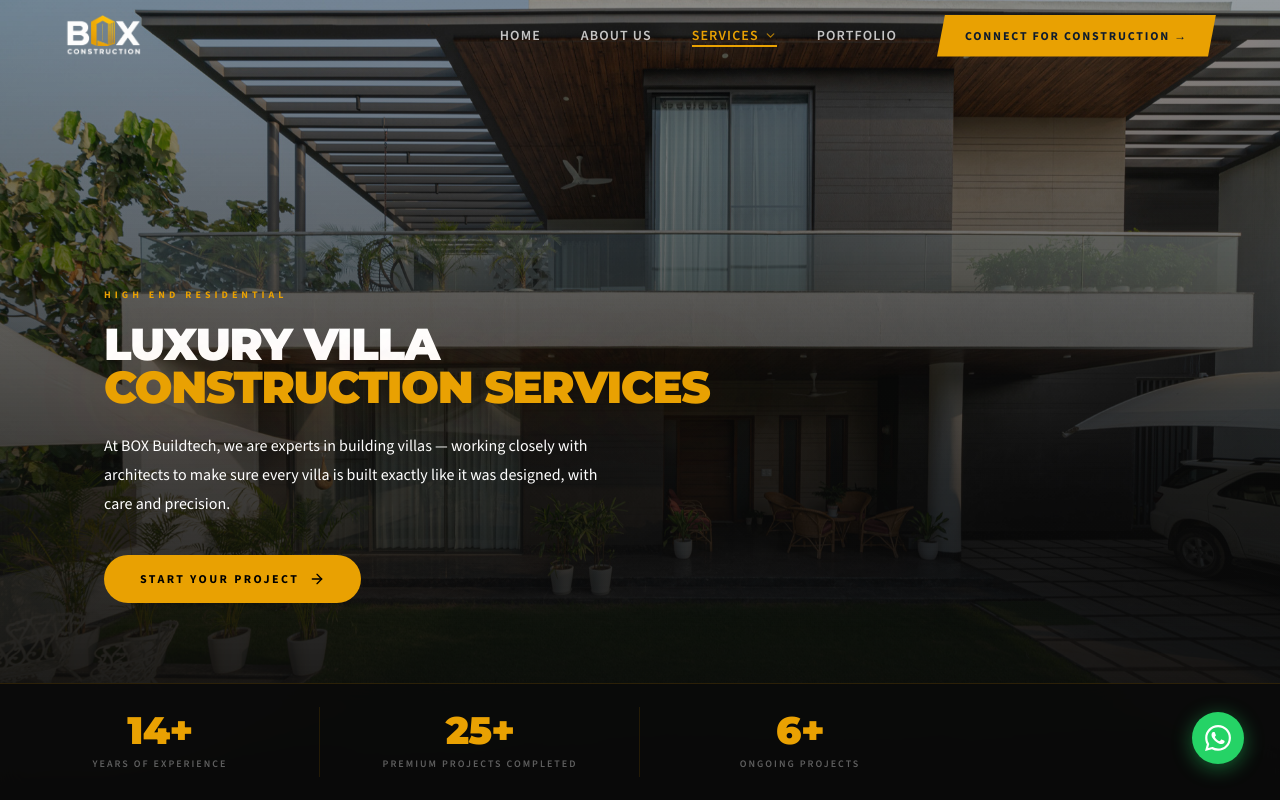
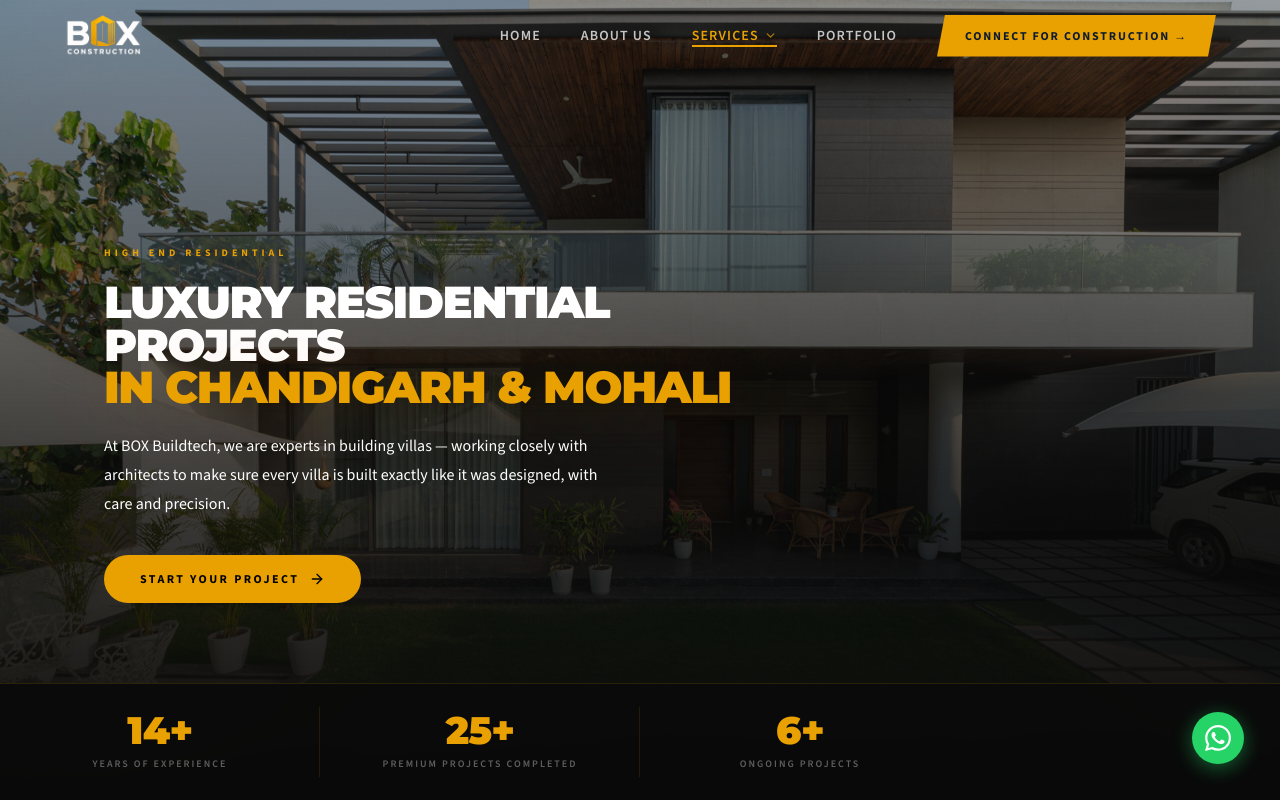
Before and after one commit to SocialThekaAccess/BOX-BUILDtech, a React (Vite) app: page /services/luxury-residential in a window 1280 px wide. Shown: the top 800 px of the page. Built offline with nearby package versions, Linux system fonts and the light colour scheme.

Commit message:
update meta desc + H1 tags for all 3 service pages - LuxuryResidential, LuxuryPalaceHouses, LargeLuxuryFarmHouses

```diff
--- a/prerender.js
+++ b/prerender.js
@@ -47,7 +47,7 @@ const ROUTES = [
   {
     url: '/services/luxury-residential',
     title: 'Luxury Residential Projects Chandigarh & Premium Residential Construction | Box Build Tech',
-    description: 'Box Build Tech creates luxury residential projects in Chandigarh and premium residential construction across Mohali & Punjab. Expert builders for high-end homes and residences.',
+    description: 'Box Build Tech creates luxury residential projects in Chandigarh, premium residential construction, and bespoke luxury homes in Mohali.',
     keywords: 'luxury residential projects Chandigarh, premium residential construction Mohali, luxury home builders Punjab, high end residential construction, Box Build Tech',
     canonical: 'https://www.boxbuildtech.com/services/luxury-residential',
     ogTitle: 'Luxury Residential Projects Chandigarh & Premium Residential Construction | Box Build Tech',
@@ -65,7 +65,7 @@ const ROUTES = [
   {
     url: '/services/luxury-palace-houses',
     title: 'Luxury Villa Construction Chandigarh & Palace House Builders Punjab | Box Build Tech',
-    description: 'Box Build Tech provides luxury villa construction in Chandigarh and palace house building in Punjab. Grand spacious homes with elegant design, premium finishes and peaceful living.',
+    description: 'Box Build Tech provides luxury villa construction in Chandigarh, palace house building in Punjab. Mohali luxury villa construction and palace house builders.',
     keywords: 'luxury villa construction Chandigarh, palace house builders Punjab, luxury palace houses Mohali, grand villa construction Punjab, Box Build Tech',
     canonical: 'https://www.boxbuildtech.com/services/luxury-palace-houses',
     ogTitle: 'Luxury Villa Construction Chandigarh & Palace House Builders Punjab | Box Build Tech',
@@ -74,7 +74,7 @@ const ROUTES = [
   {
     url: '/services/large-luxury-farm-houses',
     title: 'Farm House Construction Punjab & Luxury Farm House Builders Mohali | Box Build Tech',
-    description: 'Box Build Tech offers farm house construction in Punjab and luxury farm house builders in Mohali. Sprawling luxury estates with spacious layouts, open surroundings and premium construction.',
+    description: 'Box Build Tech offers farm house construction in Punjab, luxury farm house builders in Mohali, and custom farm house design.',
     keywords: 'farm house construction Punjab, luxury farm house builders Mohali, farm house Chandigarh, luxury farm house Punjab, Box Build Tech farm house',
     canonical: 'https://www.boxbuildtech.com/services/large-luxury-farm-houses',
     ogTitle: 'Farm House Construction Punjab & Luxury Farm House Builders Mohali | Box Build Tech',
--- a/src/Pages/Services/LargeLuxuryFarmHouses.jsx
+++ b/src/Pages/Services/LargeLuxuryFarmHouses.jsx
@@ -133,7 +133,7 @@ export default function LargeLuxuryFarmHouses() {
     <div className="pp-page">
       <Helmet>
         <title>Farm House Construction Punjab &amp; Luxury Farm House Builders Mohali | Box Build Tech</title>
-        <meta name="description" content="Box Build Tech offers farm house construction in Punjab and luxury farm house builders in Mohali. Sprawling luxury estates with spacious layouts, open surroundings and premium construction." />
+        <meta name="description" content="Box Build Tech offers farm house construction in Punjab, luxury farm house builders in Mohali, and custom farm house design." />
         <meta name="keywords" content="farm house construction Punjab, luxury farm house builders Mohali, farm house Chandigarh, luxury farm house Punjab, Box Build Tech farm house" />
         <meta name="robots" content="index, follow" />
         <link rel="canonical" href="https://www.boxbuildtech.com/services/large-luxury-farm-houses" />
@@ -158,11 +158,10 @@ export default function LargeLuxuryFarmHouses() {
           <F className="pp-hero-content">
             <span className="pp-eyebrow-pill">Large Luxury Farm Houses</span>
 
-            <h2 className="pp-hero-h1">
-              More Space
-              More Privacy
-              More Life
-            </h2>
+            <h1 className="pp-hero-h1">
+              Farm House Construction
+              in Punjab &amp; Mohali
+            </h1>
 
             <div className="pp-hero-divider">
               <span className="pp-hero-divider-line" />
--- a/src/Pages/Services/LuxuryPalaceHouses.jsx
+++ b/src/Pages/Services/LuxuryPalaceHouses.jsx
@@ -133,7 +133,7 @@ export default function LuxuryPalaceHouses() {
     <div className="pp-page">
       <Helmet>
         <title>Luxury Villa Construction Chandigarh &amp; Palace House Builders Punjab | Box Build Tech</title>
-        <meta name="description" content="Box Build Tech provides luxury villa construction in Chandigarh and palace house building in Punjab. Grand spacious homes with elegant design, premium finishes and peaceful living." />
+        <meta name="description" content="Box Build Tech provides luxury villa construction in Chandigarh, palace house building in Punjab. Mohali luxury villa construction and palace house builders." />
         <meta name="keywords" content="luxury villa construction Chandigarh, palace house builders Punjab, luxury palace houses Mohali, grand villa construction Punjab, Box Build Tech" />
         <meta name="robots" content="index, follow" />
         <link rel="canonical" href="https://www.boxbuildtech.com/services/luxury-palace-houses" />
@@ -158,11 +158,10 @@ export default function LuxuryPalaceHouses() {
           <F className="pp-hero-content">
             <span className="pp-eyebrow-pill">Luxury Palace Houses</span>
 
-            <h2 className="pp-hero-h1">
-              Royal Living
-              Modern Comfort
-              Timeless Pride
-            </h2>
+            <h1 className="pp-hero-h1">
+              Luxury Villa Construction
+              in Chandigarh &amp; Mohali
+            </h1>
 
             <div className="pp-hero-divider">
               <span className="pp-hero-divider-line" />
--- a/src/Pages/Services/LuxuryResidential.jsx
+++ b/src/Pages/Services/LuxuryResidential.jsx
@@ -62,7 +62,7 @@ export default function LuxuryResidential() {
     <div className="lr-page">
       <Helmet>
         <title>Luxury Residential Projects Chandigarh &amp; Premium Residential Construction | Box Build Tech</title>
-        <meta name="description" content="Box Build Tech creates luxury residential projects in Chandigarh and premium residential construction across Mohali & Punjab. Expert builders for high-end homes and residences." />
+        <meta name="description" content="Box Build Tech creates luxury residential projects in Chandigarh, premium residential construction, and bespoke luxury homes in Mohali." />
         <meta name="keywords" content="luxury residential projects Chandigarh, premium residential construction Mohali, luxury home builders Punjab, high end residential construction, Box Build Tech" />
         <meta name="robots" content="index, follow" />
         <link rel="canonical" href="https://www.boxbuildtech.com/services/luxury-residential" />
@@ -86,10 +86,10 @@ export default function LuxuryResidential() {
         <div className="lr-hero-inner">
           <Fade className="lr-hero-content">
             <span className="lr-eyebrow">High End Residential</span>
-            <h2 className="lr-hero-headline">
-              <span className="lr-hl">Luxury Villa</span>
-              <span className="lr-hl lr-hl-gold">Construction Services</span>
-            </h2>
+            <h1 className="lr-hero-headline">
+              <span className="lr-hl">Luxury Residential Projects</span>
+              <span className="lr-hl lr-hl-gold">in Chandigarh &amp; Mohali</span>
+            </h1>
             <p className="lr-hero-sub">
               At BOX Buildtech, we are experts in building villas — working closely with architects
               to make sure every villa is built exactly like it was designed, with care and precision.
```
